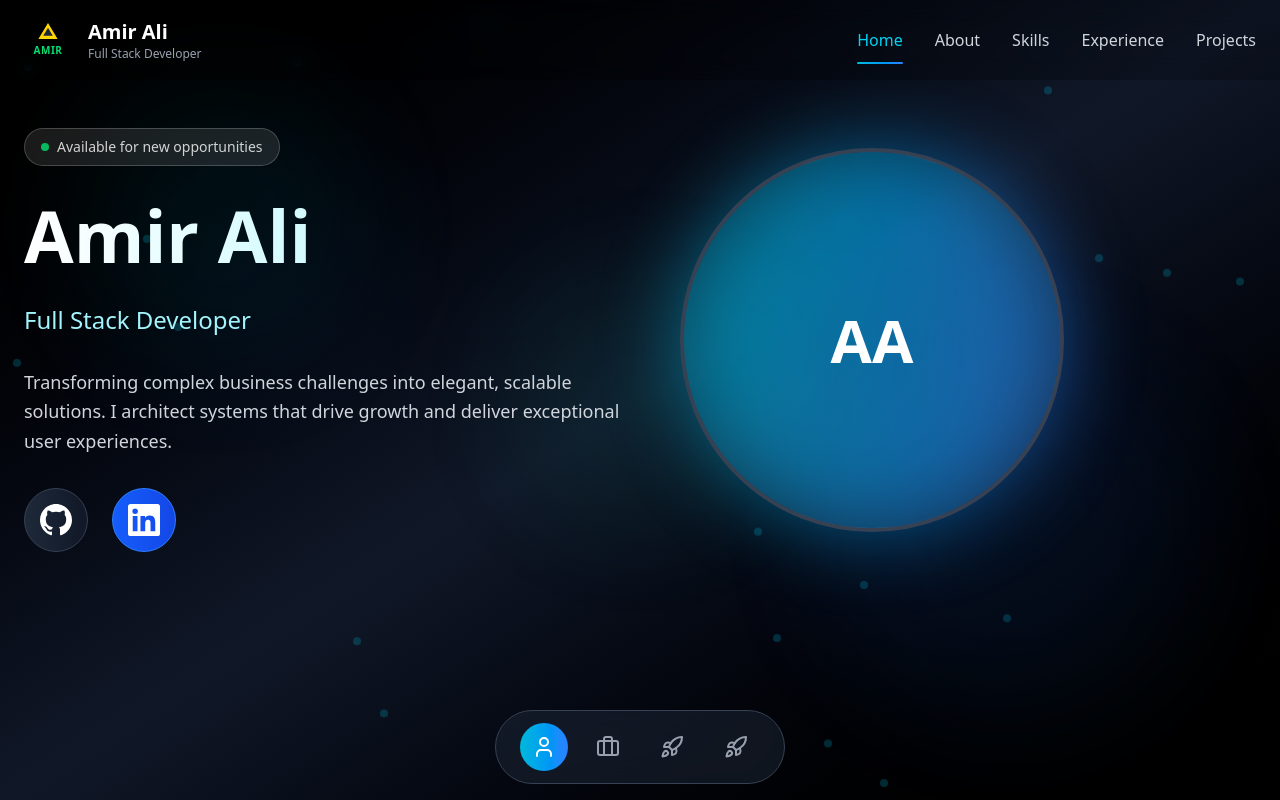
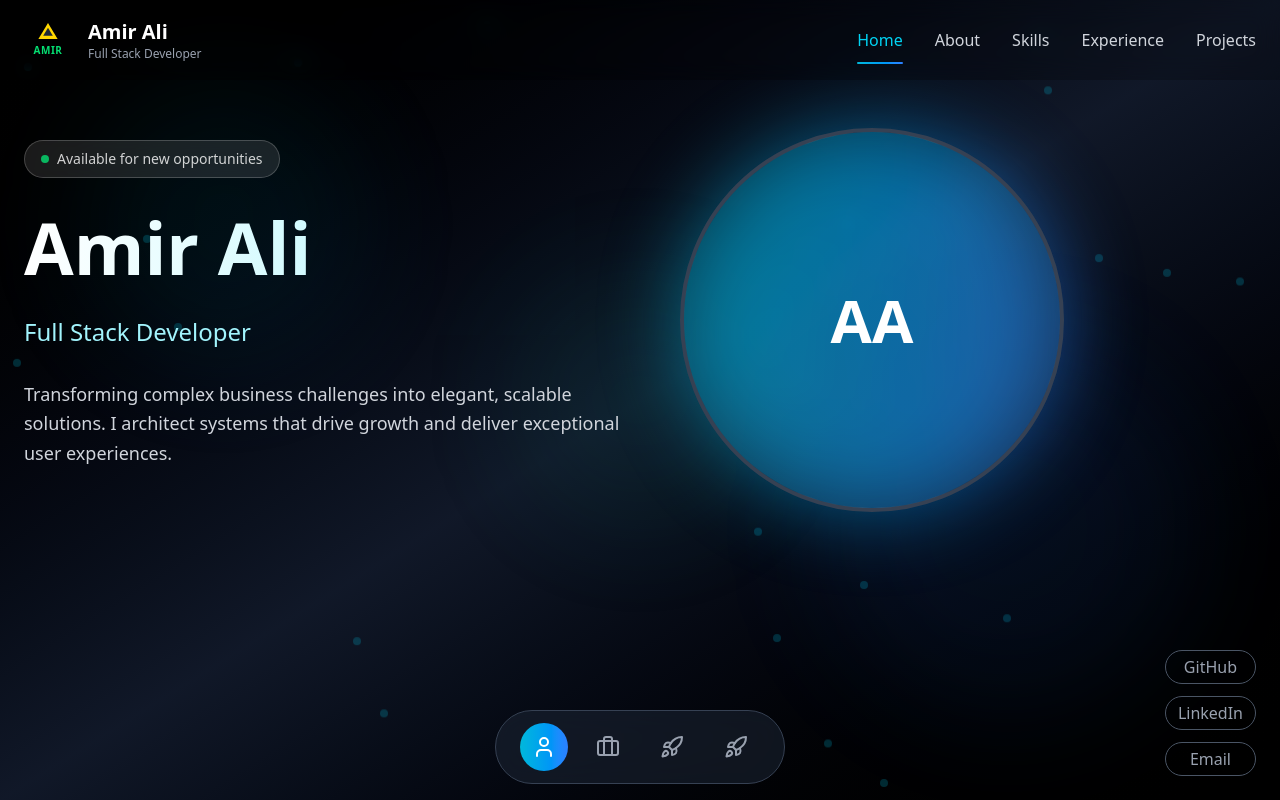
Before and after one commit to amirali729/Personal-Portfolio, a React (Vite) app: page / in a window 1280 px wide. Shown: the top 800 px of the page. Built offline with nearby package versions, Linux system fonts and the light colour scheme.

Commit message:
add social media menu

```diff
--- a/src/component/Hero.jsx
+++ b/src/component/Hero.jsx
@@ -55,53 +55,7 @@ const Hero = memo(() => {
               </p>
             </AnimatedElement>
 
-            <AnimatedElement delay={1000}>
-              <div className="flex flex-row gap-4 sm:gap-6 justify-center lg:justify-start flex-wrap">
-                {/* GitHub Circular Button */}
-                <a
-                  href="https://github.com/amirali729"
-                  target="_blank"
-                  rel="noopener noreferrer"
-                  className="group relative w-12 h-12 sm:w-14 sm:h-14 md:w-16 md:h-16 bg-gradient-to-r from-gray-800 to-gray-900 rounded-full flex items-center justify-center transition-all duration-300 hover:shadow-2xl hover:shadow-white/25 hover:scale-110 border border-gray-700 hover:border-gray-500"
-                  aria-label="Visit Amir Ali's GitHub profile"
-                >
-                  <div className="absolute inset-0 bg-gradient-to-r from-white/10 to-white/5 rounded-full opacity-0 group-hover:opacity-100 transition-opacity duration-300" aria-hidden="true"></div>
-                  <svg
-                    className="w-6 h-6 sm:w-7 sm:h-7 md:w-8 md:h-8 text-white group-hover:text-gray-200 transition-colors duration-300 relative z-10"
-                    fill="currentColor"
-                    viewBox="0 0 24 24"
-                    aria-hidden="true"
-                    focusable="false"
-                  >
-                    <title>GitHub</title>
-                    <path d="M12 0C5.374 0 0 5.373 0 12 0 17.302 3.438 21.8 8.207 23.387c.599.111.793-.261.793-.577v-2.234c-3.338.726-4.033-1.416-4.033-1.416-.546-1.387-1.333-1.756-1.333-1.756-1.089-.745.083-.729.083-.729 1.205.084 1.839 1.237 1.839 1.237 1.07 1.834 2.807 1.304 3.492.997.107-.775.418-1.305.762-1.604-2.665-.305-5.467-1.334-5.467-5.931 0-1.311.469-2.381 1.236-3.221-.124-.303-.535-1.524.117-3.176 0 0 1.008-.322 3.301 1.23A11.509 11.509 0 0112 5.803c1.02.005 2.047.138 3.006.404 2.291-1.552 3.297-1.23 3.297-1.23.653 1.653.242 2.874.118 3.176.77.84 1.235 1.911 1.235 3.221 0 4.609-2.807 5.624-5.479 5.921.43.372.823 1.102.823 2.222v3.293c0 .319.192.694.801.576C20.566 21.797 24 17.3 24 12c0-6.627-5.373-12-12-12z"/>
-                  </svg>
-                  <div className="absolute inset-0 rounded-full bg-white/20 scale-0 group-hover:scale-100 transition-transform duration-500 opacity-0 group-hover:opacity-100" aria-hidden="true"></div>
-                </a>
 
-                {/* LinkedIn Circular Button */}
-                <a
-                  href="https://www.linkedin.com/in/amirali729/"
-                  target="_blank"
-                  rel="noopener noreferrer"
-                  className="group relative w-12 h-12 sm:w-14 sm:h-14 md:w-16 md:h-16 bg-gradient-to-r from-blue-600 to-blue-700 rounded-full flex items-center justify-center transition-all duration-300 hover:shadow-2xl hover:shadow-blue-500/50 hover:scale-110 border border-blue-500 hover:border-blue-400"
-                  aria-label="Visit Amir Ali's LinkedIn profile"
-                >
-                  <div className="absolute inset-0 bg-gradient-to-r from-blue-500 to-blue-600 rounded-full opacity-0 group-hover:opacity-100 transition-opacity duration-300" aria-hidden="true"></div>
-                  <svg
-                    className="w-6 h-6 sm:w-7 sm:h-7 md:w-8 md:h-8 text-white group-hover:text-blue-100 transition-colors duration-300 relative z-10"
-                    fill="currentColor"
-                    viewBox="0 0 24 24"
-                    aria-hidden="true"
-                    focusable="false"
-                  >
-                    <title>LinkedIn</title>
-                    <path d="M20.447 20.452h-3.554v-5.569c0-1.328-.027-3.037-1.852-3.037-1.853 0-2.136 1.445-2.136 2.939v5.667H9.351V9h3.414v1.561h.046c.477-.9 1.637-1.85 3.37-1.85 3.601 0 4.267 2.37 4.267 5.455v6.286zM5.337 7.433a2.062 2.062 0 01-2.063-2.065 2.064 2.064 0 112.063 2.065zm1.782 13.019H3.555V9h3.564v11.452zM22.225 0H1.771C.792 0 0 .774 0 1.729v20.542C0 23.227.792 24 1.771 24h20.451C23.2 24 24 23.227 24 22.271V1.729C24 .774 23.2 0 22.222 0h.003z"/>
-                  </svg>
-                  <div className="absolute inset-0 rounded-full bg-blue-400/30 scale-0 group-hover:scale-100 transition-transform duration-500 opacity-0 group-hover:opacity-100" aria-hidden="true"></div>
-                </a>
-              </div>
-            </AnimatedElement>
           </div>
 
           {/* Profile Image */}
--- a/src/component/Portfolio.jsx
+++ b/src/component/Portfolio.jsx
@@ -1,4 +1,4 @@
-import React, { useState, useEffect, useCallback } from 'react';
+import React, { useState, useEffect, useCallback,useRef } from 'react';
 import { personalInfo, navigationItems } from './PortfolioData';
 import Hero from './Hero';
 import Sections from './Sections';
@@ -10,7 +10,34 @@ const Portfolio = () => {
   const [isMobileMenuOpen, setIsMobileMenuOpen] = useState(false);
   const [showNavbar, setShowNavbar] = useState(true);
   const [lastScrollY, setLastScrollY] = useState(0);
+  const [open, setOpen] = useState(false);
+    const menuRef = useRef(null);
+    const btnRef = useRef(null);
 
+    useEffect(() => {
+      function handleClick(e) {
+        if (
+          open &&
+          menuRef.current &&
+          !menuRef.current.contains(e.target) &&
+          btnRef.current &&
+          !btnRef.current.contains(e.target)
+        ) {
+          setOpen(false);
+        }
+      }
+      function handleEsc(e) {
+        if (e.key === "Escape") setOpen(false);
+      }
+      document.addEventListener("mousedown", handleClick);
+      document.addEventListener("touchstart", handleClick);
+      document.addEventListener("keydown", handleEsc);
+      return () => {
+        document.removeEventListener("mousedown", handleClick);
+        document.removeEventListener("touchstart", handleClick);
+        document.removeEventListener("keydown", handleEsc);
+      };
+    }, [open]);
   // UPDATE HANDLESCROLL
   const handleScroll = useCallback(() => {
     const current = window.scrollY;
@@ -183,7 +210,40 @@ const Portfolio = () => {
         <Navbar />
 
       </main>
+            <button
+                          ref={btnRef}
+                          onClick={() => setOpen((prev) => !prev)}
+                          className="md:hidden fixed bottom-4 right-4 z-[9999] bg-black text-white p-3 rounded-full shadow-lg text-xl"
+                        >
+                          {open ? "✕" : "☰"}
+                        </button>
 
+                        {/* Mobile Menu */}
+                        <div
+                          ref={menuRef}
+                          className={`md:hidden fixed bottom-20 right-4 z-[9998] transition-all duration-300 ${open ? "opacity-100 translate-y-0" : "opacity-0 translate-y-5 pointer-events-none"
+                            }`}
+                        >
+                          <nav className="flex flex-col gap-3 bg-transparent backdrop-blur-md p-4 rounded-xl shadow-xl border border-white/20">
+                            <a className="text-white" href="https://github.com/amirali729" target="_blank">GitHub</a>
+                            <a className="text-white" href="https://www.linkedin.com/in/amirali729/" target="_blank">LinkedIn</a>
+                            <a className="text-white" href="mailto:amirpech10@gmail.com">Email</a>
+                          </nav>
+                        </div>
+
+                        {/* Desktop Menu */}
+                        <div className="hidden md:flex fixed bottom-6 right-6 z-[9999] flex-col gap-3">
+                          <a className="text-gray-400 hover:cursor-pointer bg-transparent border border-gray-600 py-1 text-center px-3 rounded-full" href="https://github.com/amirali729">
+                            GitHub
+                          </a>
+                          <a className="text-gray-400 hover:cursor-pointer bg-transparent border border-gray-600 py-1 px-3 text-center rounded-full" href="https://www.linkedin.com/in/amirali729/">
+                            LinkedIn
+                          </a>
+                          <a className="text-gray-400 hover:cursor-pointer bg-transparent border border-gray-600 py-1 text-center rounded-full" href="mailto:amirsimu971@gmail.com">
+                            Email
+                          </a>
+
+                        </div>
       {/* Enhanced Responsive Footer with Accessibility */}
       <footer className="relative bg-gray-900 overflow-hidden  w-full" role="contentinfo">
         <div className="absolute inset-0" aria-hidden="true">
```
Also changed, not shown: src/component/Sections.jsx (+8 -2 lines).
